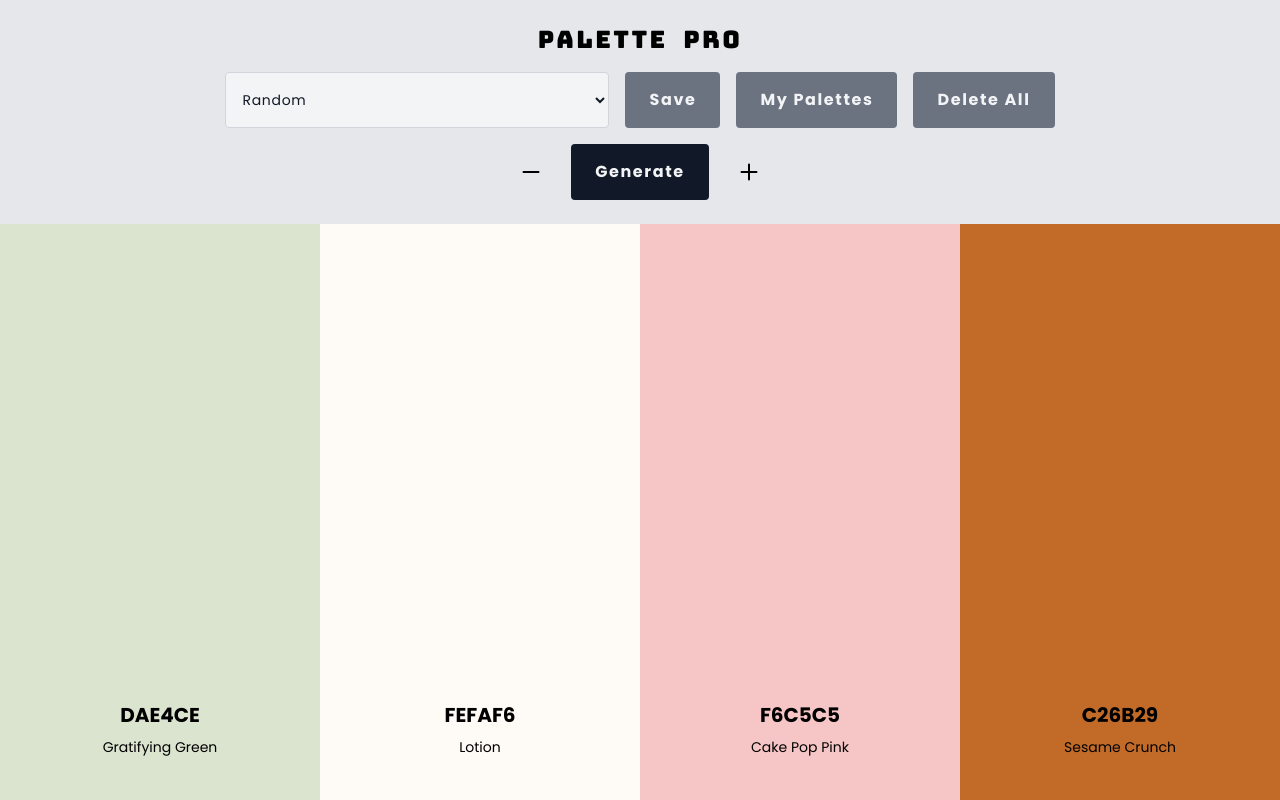
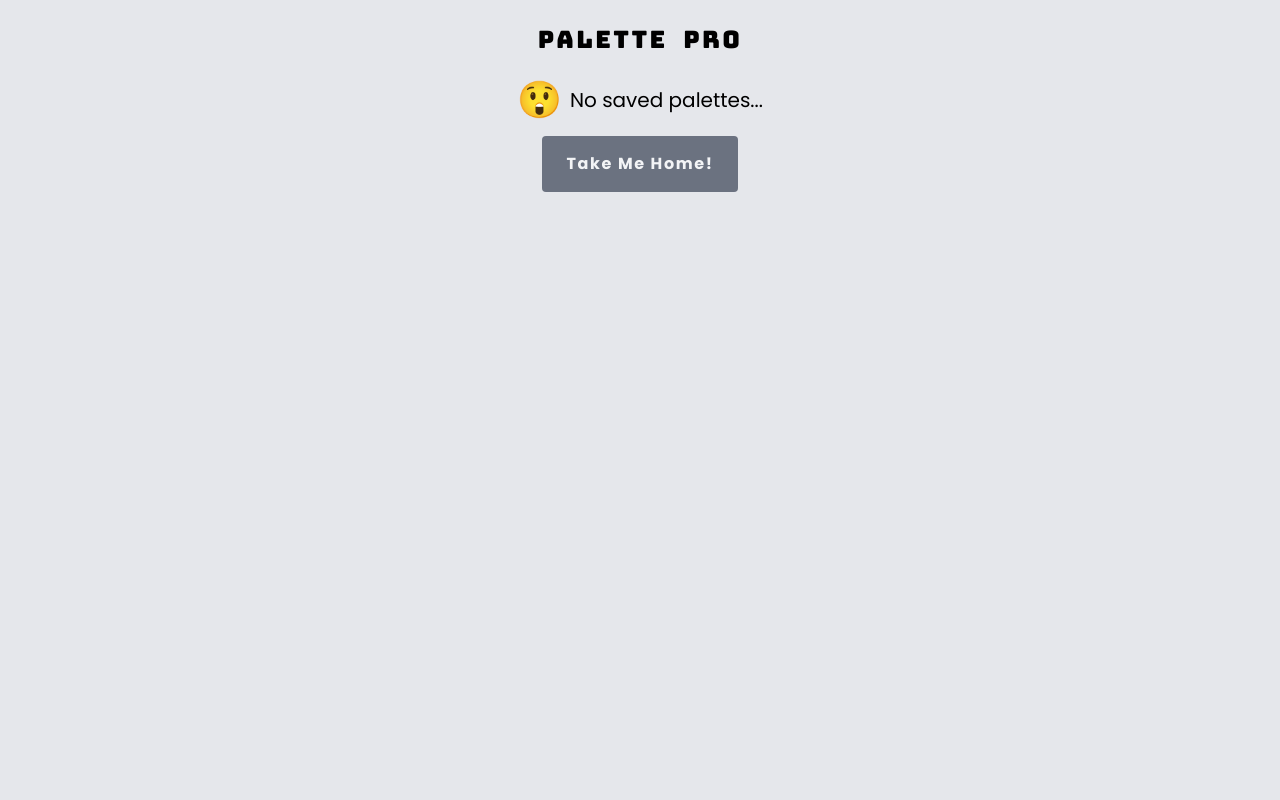
Before and after one commit to newportkat/color-scheme-generator, a React (Vite) app in the folder client/: page /saved in a window 1280 px wide. Built offline with nearby package versions, Linux system fonts and the light colour scheme.

Commit message:
set up react-router-dom

```diff
--- a/client/package.json
+++ b/client/package.json
@@ -10,9 +10,13 @@
   },
   "dependencies": {
     "chroma-js": "^2.4.2",
+    "localforage": "^1.10.0",
+    "match-sorter": "^6.3.1",
     "nanoid": "^4.0.0",
     "react": "^18.2.0",
-    "react-dom": "^18.2.0"
+    "react-dom": "^18.2.0",
+    "react-router-dom": "^6.8.0",
+    "sort-by": "^1.2.0"
   },
   "devDependencies": {
     "@types/chroma-js": "^2.1.4",
--- a/client/src/App.tsx
+++ b/client/src/App.tsx
@@ -1,4 +1,5 @@
 import React, { useEffect, useState } from "react"
+import { Link } from "react-router-dom"
 import Color from "./components/Color"
 import { modeNames } from "./data/modeNames"
 import {
@@ -169,13 +170,15 @@ const App = () => {
     }
 
     const savePalette = () => {
-        let savedPalettes: any[] = JSON.parse(localStorage.getItem("savedPalettes") || "[]")
+        let savedPalettes: any[] = JSON.parse(
+            localStorage.getItem("savedPalettes") || "[]"
+        )
         savedPalettes.push(colors)
         localStorage.setItem("savedPalettes", JSON.stringify(savedPalettes))
     }
 
     const deleteSavedPalettes = () => {
-       localStorage.clear()
+        localStorage.clear()
     }
 
     const colorElements = colors.map((color) => (
@@ -224,18 +227,19 @@ const App = () => {
                             <option key={mode.id}>{mode.name}</option>
                         ))}
                     </select>
-                    <button onClick={savePalette} className="hidden lg:block py-4 px-6 font-bold tracking-widest text-gray-100 transition duration-200 bg-gray-500 rounded hover:bg-gray-800">
+                    <Link
+                        to="/saved"
+                        className="hidden lg:block py-4 px-6 font-bold tracking-widest text-gray-100 transition duration-200 bg-gray-500 rounded hover:bg-gray-800"
+                    >
+                        My Palettes
+                    </Link>
+                    <button
+                        onClick={savePalette}
+                        className="hidden lg:block py-4 px-6 font-bold tracking-widest text-gray-100 transition duration-200 bg-gray-500 rounded hover:bg-gray-800"
+                    >
                         Save
                     </button>
-                    <button className="hidden lg:block py-4 px-6 font-bold tracking-widest text-gray-100 transition duration-200 bg-gray-500 rounded hover:bg-gray-800">
-                        My Palettes
-                    </button>
-                    <button
-                        onClick={deleteSavedPalettes}
-                        className="hidden lg:block py-4 px-6 font-bold tracking-widest text-gray-100 transition duration-200 bg-gray-500 rounded hover:bg-gray-800"
-                    >
-                        Delete All
-                    </button>
+
                 </div>
                 <div className="flex items-center gap-6">
                     <svg
--- a/client/src/main.tsx
+++ b/client/src/main.tsx
@@ -1,10 +1,25 @@
-import React from 'react'
-import ReactDOM from 'react-dom/client'
-import App from './App'
-import './index.css'
+import React from "react"
+import ReactDOM from "react-dom/client"
+import { createBrowserRouter, RouterProvider } from "react-router-dom"
+import App from "./App"
+import "./index.css"
+import Error from "./pages/Error"
+import SavedPalettes from "./pages/SavedPalettes"
 
-ReactDOM.createRoot(document.getElementById('root') as HTMLElement).render(
-  <React.StrictMode>
-    <App />
-  </React.StrictMode>,
+const router = createBrowserRouter([
+    {
+        path: "/",
+        element: <App />,
+        errorElement: <Error />,
+    },
+    {
+        path: "/saved",
+        element: <SavedPalettes/>
+    }
+])
+
+ReactDOM.createRoot(document.getElementById("root") as HTMLElement).render(
+    <React.StrictMode>
+        <RouterProvider router={router} />
+    </React.StrictMode>
 )
--- /dev/null
+++ b/client/src/pages/Error.tsx
@@ -0,0 +1,28 @@
+import React from "react"
+import { Link } from "react-router-dom"
+
+const Error = () => {
+    return (
+        <div className="flex flex-col h-screen bg-gray-200 ">
+            <section className="flex flex-col justify-center items-center p-6 gap-6">
+                <h1 className="text-2xl font-bungee tracking-widest">
+                    Palette&nbsp; Pro
+                </h1>
+
+                <div className="flex flex-col w-full items-center justify-center gap-4">
+                    <p className="text-xl text-center flex items-center gap-2">
+                        <span className="text-4xl">😲</span> Page doesn't exist...
+                    </p>
+                    <Link
+                        to="/"
+                        className="py-4 px-6 font-bold tracking-widest text-gray-100 transition duration-200 bg-gray-500 rounded hover:bg-gray-800"
+                    >
+                        Take Me Home!
+                    </Link>
+                </div>
+            </section>
+        </div>
+    )
+}
+
+export default Error
--- /dev/null
+++ b/client/src/pages/SavedPalettes.tsx
@@ -0,0 +1,37 @@
+import React, { useState } from "react"
+import { Link } from "react-router-dom"
+
+const SavedPalettes = () => {
+    const [savedPalettes, setSavedPalettes] = useState()
+
+    const deleteAllSavedPalettes = () => {
+        localStorage.clear()
+    }
+
+    return (
+        <div className="flex flex-col h-screen bg-gray-200 ">
+            <section className="flex flex-col justify-center items-center p-6 gap-6">
+                    <h1 className="text-2xl font-bungee tracking-widest">
+                        Palette&nbsp; Pro
+                    </h1>
+                    {savedPalettes ? (
+                        "Palettes"
+                    ) : (
+                        <div className="flex flex-col w-full items-center justify-center gap-4">
+                            <p className="text-xl text-center flex items-center gap-2">
+                                <span className="text-4xl">😲</span> No saved palettes...
+                            </p>
+                            <Link
+                                to="/"
+                                className="py-4 px-6 font-bold tracking-widest text-gray-100 transition duration-200 bg-gray-500 rounded hover:bg-gray-800"
+                            >
+                                Take Me Home!
+                            </Link>
+                        </div>
+                    )}
+            </section>
+        </div>
+    )
+}
+
+export default SavedPalettes
```
Also changed, not shown: 1 other file (tests, documents, lock files or other folders).
